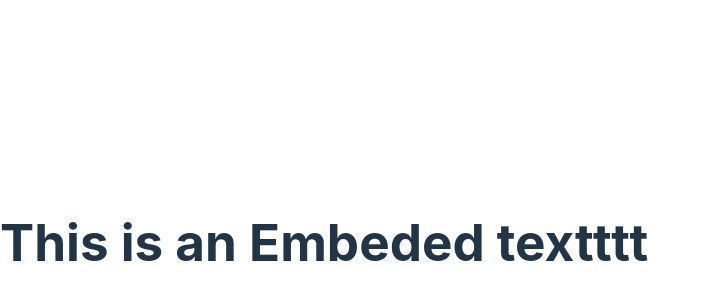
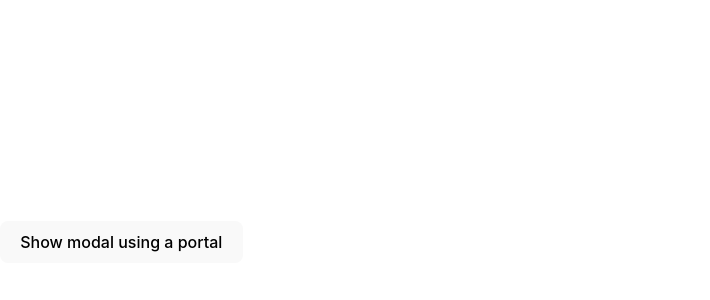
Before and after one commit to Eyosias5/vite-embed, a React (Vite) app: page / in a window 1280 px wide. Shown: the part 158-458 px from the top of the page, without its empty margins (0-710 px from the left). Built offline with nearby package versions, Linux system fonts and the light colour scheme.

Commit message:
feat: added sample modal

```diff
--- a/src/App.jsx
+++ b/src/App.jsx
@@ -1,15 +1,33 @@
-import { useState } from 'react'
-import reactLogo from './assets/react.svg'
-import './App.css'
+import { useState } from "react";
+import reactLogo from "./assets/react.svg";
+import "./App.css";
+import { createPortal } from "react-dom";
+
+export function ModalContent({ onClose }) {
+  return (
+    <div className="modal">
+      <div>I'm a modal dialog</div>
+      <button onClick={onClose}>Close</button>
+    </div>
+  );
+}
 
 function App() {
-
-
+  const [showModal, setShowModal] = useState(false);
   return (
     <div className="App">
-     <h1>This is an Embeded textttt</h1>
+      <div className="">
+        <button onClick={() => setShowModal(true)}>
+          Show modal using a portal
+        </button>
+        {showModal &&
+          createPortal(
+            <ModalContent onClose={() => setShowModal(false)} />,
+            document.body
+          )}
+      </div>
     </div>
-  )
+  );
 }
 
-export default App
+export default App;
```
